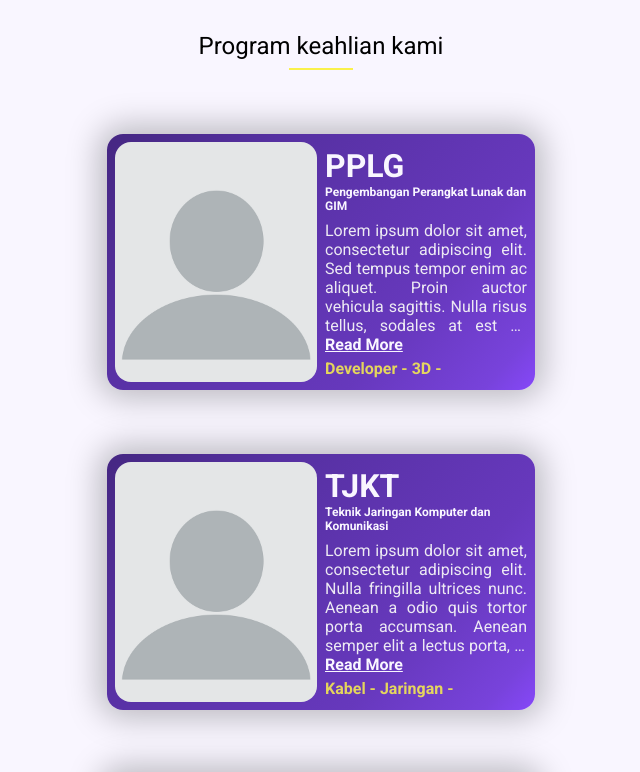
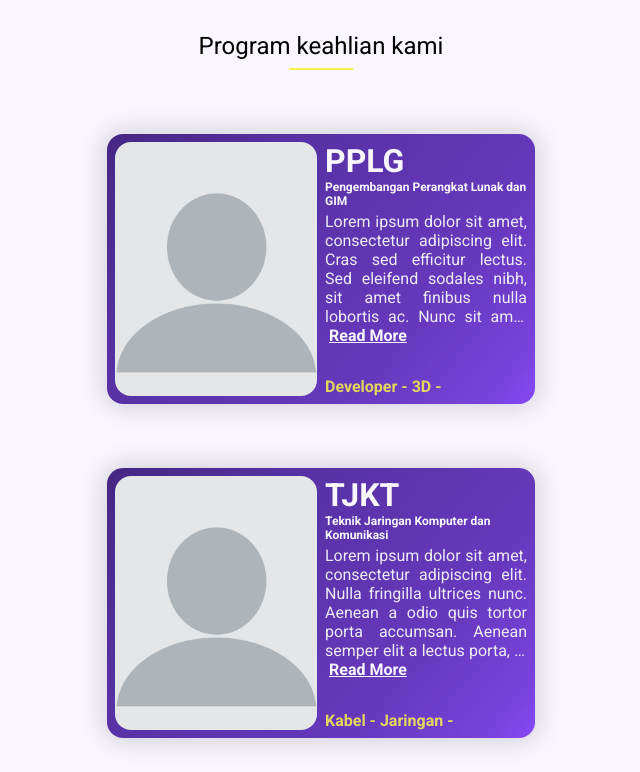
Before and after one commit to SalvatoreCodes/ppdb-website, a React (Vite) app: page / in a window 1280 px wide. Shown: the part 800-1572 px from the top of the page, without its empty margins (319-959 px from the left). Built offline with nearby package versions, Linux system fonts and the light colour scheme.

Commit message:
7 Feb 2024

```diff
--- a/src/App.jsx
+++ b/src/App.jsx
@@ -4,8 +4,6 @@ import Hero from "./Sections/Hero";
 import Programs from "./Sections/Program";
 import Location from "./Sections/Location";
 import Footer from "./Sections/Footer";
-
-import CardFull from "./Components/CardFull";
 
 function App() {
   return (
@@ -14,8 +12,6 @@ function App() {
       <Programs />
       <Location />
       <Footer />
-
-      <CardFull />
     </div>
   );
 }
--- a/src/Components/Card.jsx
+++ b/src/Components/Card.jsx
@@ -2,6 +2,21 @@ import React from "react";
 import noProfilePicture from "../assets/images/blank-profile-picture.webp";
 
 function Card(props) {
+  const [size, setSize] = React.useState(true);
+  let informationClass = "card--information--details--default--size";
+
+  const clickHandler = () => {
+    setSize(!size);
+
+    if (size === true) {
+      informationClass = "card--information--details--default--size";
+    } else {
+      informationClass = "card--information--details--full--size";
+    }
+  };
+
+  React.useEffect(() => {}, [size, informationClass]);
+
   return (
     <div className="card" key={props.id}>
       <div className="card--image">
@@ -13,8 +28,8 @@ function Card(props) {
           <h6>{props.progLiFull}</h6>
         </div>
         <div className="card--information--details">
-          <p>{props.information}</p>
-          <a href="#">Read More</a>
+          <p className={informationClass}>{props.information}</p>
+          <a onClick={() => clickHandler()}>Read More</a>
         </div>
         <div className="card--information--specialties">
           <ul>
--- a/src/Components/CardFull.jsx
+++ /dev/null
@@ -1,11 +0,0 @@
-import React from "react";
-
-function CardFull() {
-  return (
-    <div className="card--fullscreen">
-      <p>dawd</p>
-    </div>
-  );
-}
-
-export default CardFull;
--- a/src/data.js
+++ b/src/data.js
@@ -4,7 +4,7 @@ export const programKeahlian = [
     progLi: "PPLG",
     progLiFull: "Pengembangan Perangkat Lunak dan GIM",
     information:
-      "Lorem ipsum dolor sit amet, consectetur adipiscing elit. Sed tempus tempor enim ac aliquet. Proin auctor vehicula sagittis. Nulla risus tellus, sodales at est et, eleifend tincidunt dui. Cras vitae.",
+      "Lorem ipsum dolor sit amet, consectetur adipiscing elit. Cras sed efficitur lectus. Sed eleifend sodales nibh, sit amet finibus nulla lobortis ac. Nunc sit amet lobortis velit, non commodo libero. Sed eu sapien nec nulla tincidunt euismod. In hac habitasse platea dictumst. Proin eget augue hendrerit, hendrerit nisi sed, vehicula.",
     specialties: ["Developer", "3D"],
   },
   {
--- a/src/styles.css
+++ b/src/styles.css
@@ -28,15 +28,13 @@ body {
 }
 
 .card {
-  height: 256px;
   width: 428px;
   border-radius: 16px;
-  box-shadow: 0px 0px 32px 8px rgba(0, 0, 0, 0.25);
+  box-shadow: 0px 0px 24px 4px rgba(0, 0, 0, 0.15);
   cursor: pointer;
   transition: all 0.25s ease-in-out;
   background-image: linear-gradient(130deg, hsl(260, 54%, 33%) 0%, hsl(260, 54%, 41%) 27%, hsl(261, 54%, 48%) 71%, hsl(261, 68%, 56%) 92%, hsl(261, 94%, 63%) 100%);
   padding: 8px;
-  overflow: hidden;
   display: grid;
   grid-template-columns: 1fr 1fr;
   gap: 8px;
@@ -73,13 +71,23 @@ body {
 }
 .card .card--information .card--information--details p {
   -webkit-line-clamp: 6;
-  -webkit-box-orient: vertical;
   overflow: hidden;
   display: -webkit-box;
+}
+.card .card--information .card--information--details .card--information--details--default--size {
+  -webkit-box-orient: vertical;
+}
+.card .card--information .card--information--details .card--information--details--full--size {
+  -webkit-box-orient: none;
 }
 .card .card--information .card--information--details a {
   color: var(--white);
   font-weight: bold;
+  text-decoration: underline;
+  margin-left: 4px;
+}
+.card .card--information .card--information--details a:hover {
+  color: var(--secondary);
 }
 .card .card--information .card--information--specialties ul {
   display: flex;
@@ -89,6 +97,7 @@ body {
   font-weight: bold;
   text-align: left;
   filter: opacity(85%);
+  margin-top: 32px;
 }
 .card .card--information .card--information--specialties ul li:after {
   content: "-";
--- a/src/styles.scss
+++ b/src/styles.scss
@@ -28,10 +28,10 @@ body {
 }
 
 .card {
-  height: 256px;
+  // height: 256px;
   width: 428px;
   border-radius: 16px;
-  box-shadow: 0px 0px 32px 8px rgba(0, 0, 0, 0.25);
+  box-shadow: 0px 0px 24px 4px rgba(0, 0, 0, 0.15);
   cursor: pointer;
   transition: all 0.25s ease-in-out;
   background-image: linear-gradient(
@@ -43,7 +43,6 @@ body {
     hsl(261deg 94% 63%) 100%
   );
   padding: 8px;
-  overflow: hidden;
   display: grid;
   grid-template-columns: 1fr 1fr;
   gap: 8px;
@@ -82,14 +81,27 @@ body {
 
       p {
         -webkit-line-clamp: 6;
-        -webkit-box-orient: vertical;
         overflow: hidden;
         display: -webkit-box;
+      }
+
+      .card--information--details--default--size {
+        -webkit-box-orient: vertical;
+      }
+
+      .card--information--details--full--size {
+        -webkit-box-orient: none;
       }
 
       a {
         color: var(--white);
         font-weight: bold;
+        text-decoration: underline;
+        margin-left: 4px;
+      }
+
+      a:hover {
+        color: var(--secondary);
       }
     }
     .card--information--specialties {
@@ -101,6 +113,7 @@ body {
         font-weight: bold;
         text-align: left;
         filter: opacity(85%);
+        margin-top: 32px;
 
         li:after {
           content: "-";
```
Also changed, not shown: 1 other file (tests, documents, lock files or other folders).
